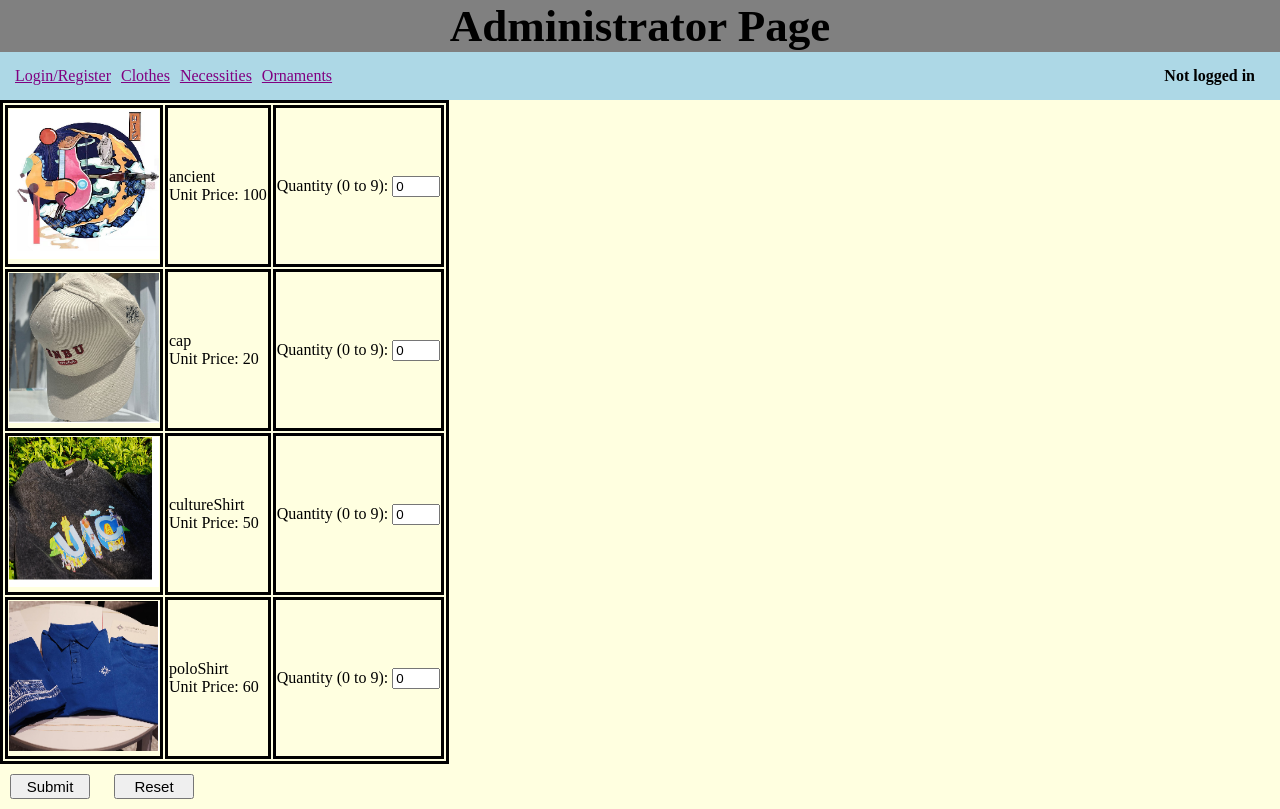
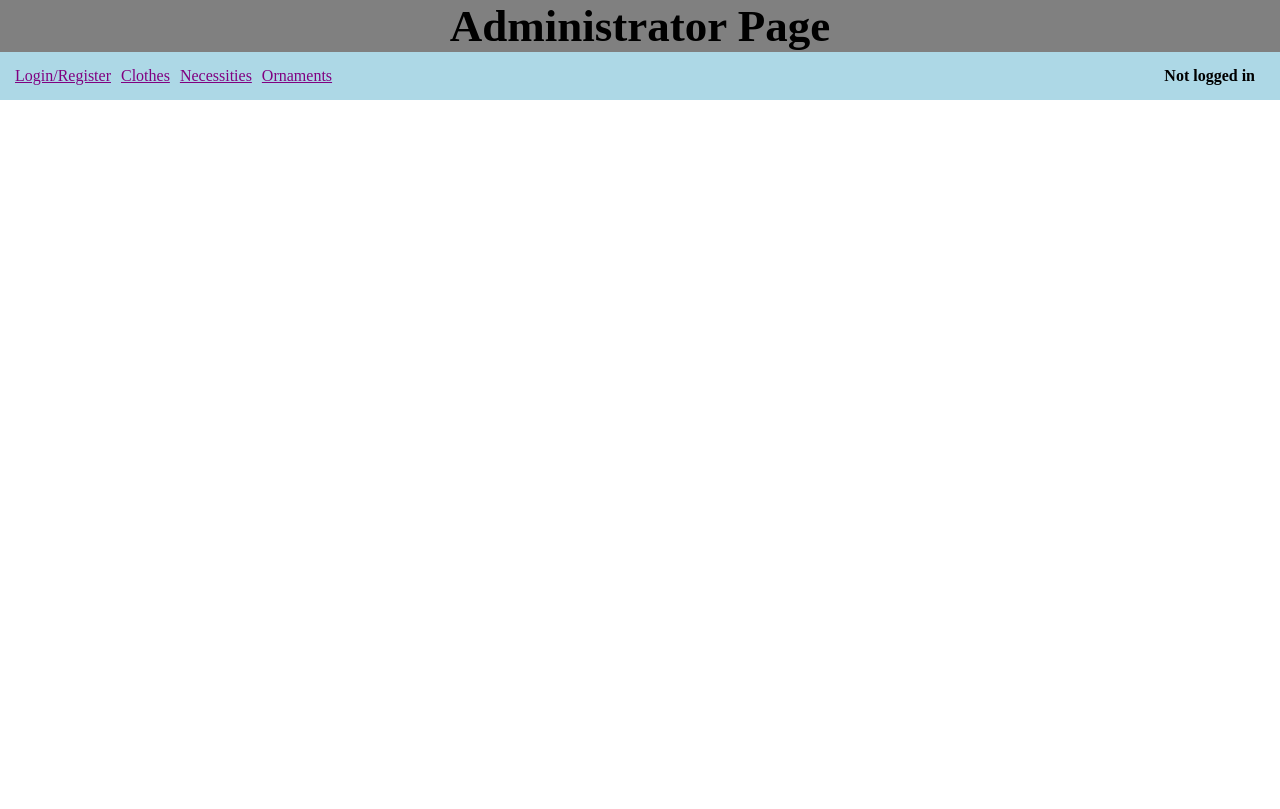
Before and after one commit to liyouran0820/SWDW_Project, a PHP site: page /administrator_page.php in a window 1280 px wide. After the commit the page ends 100 px from the top, so only its background shows below. Run offline with PHP 8.4, Linux system fonts and the light colour scheme.

Commit message:
管理员界面删除其他

```diff
--- a/administrator_page.php
+++ b/administrator_page.php
@@ -3,50 +3,6 @@ session_start();
 include "connection_bcrab.php";
 
 $message = "";
-
-if ($_SERVER["REQUEST_METHOD"] == "POST") {
-
-    if (!isset($_SESSION["username"])) {
-        echo "<script>
-            alert('Please login first.');
-            window.location.href = 'login.php';
-            </script>";
-        exit();
-    } else {
-
-        $ancient_shirt = $_POST["ancientShirt"];
-        $cap = $_POST["cap"];
-        $culture_shirt = $_POST["cultureShirt"];
-        $polo_shirt = $_POST["poloShirt"];
-
-        $sql1 = "UPDATE purchase
-                SET quantity = quantity + $ancient_shirt
-                WHERE itemN = 'ancientShirt'";
-
-        $sql2 = "UPDATE purchase
-                SET quantity = quantity + $cap
-                WHERE itemN = 'cap'";
-
-        $sql3 = "UPDATE purchase
-                SET quantity = quantity + $culture_shirt
-                WHERE itemN = 'cultureShirt'";
-
-        $sql4 = "UPDATE purchase
-                SET quantity = quantity + $polo_shirt
-                WHERE itemN = 'poloShirt'";
-
-        if (
-            $conn->query($sql1) === TRUE &&
-            $conn->query($sql2) === TRUE &&
-            $conn->query($sql3) === TRUE &&
-            $conn->query($sql4) === TRUE
-        ) {
-            $message = "Purchase submitted successfully.";
-        } else {
-            $message = "Purchase failed: " . $conn->error;
-        }
-    }
-}
 ?>
 
 <!DOCTYPE html>
@@ -88,49 +44,6 @@ if ($_SERVER["REQUEST_METHOD"] == "POST") {
         </nav>
 
         <div id="outline">
-            <form action="administrator_page.php" method="POST">
-
-                <table id="imgTable">
-                    <tr>
-                        <td><img src="images/clothes/ancientShirt.png"></td>
-                        <td>ancient<br>Unit Price: 100</td>
-                        <td>
-                            Quantity (0 to 9):
-                            <input name="ancientShirt" type="number" min="0" max="9" value="0" required>
-                        </td>
-                    </tr>
-
-                    <tr>
-                        <td><img src="images/clothes/cap.png"></td>
-                        <td>cap<br>Unit Price: 20</td>
-                        <td>
-                            Quantity (0 to 9):
-                            <input name="cap" type="number" min="0" max="9" value="0" required>
-                        </td>
-                    </tr>
-
-                    <tr>
-                        <td><img src="images/clothes/cultureShirt.png"></td>
-                        <td>cultureShirt<br>Unit Price: 50</td>
-                        <td>
-                            Quantity (0 to 9):
-                            <input name="cultureShirt" type="number" min="0" max="9" value="0" required>
-                        </td>
-                    </tr>
-
-                    <tr>
-                        <td><img src="images/clothes/poloShirt.png"></td>
-                        <td>poloShirt<br>Unit Price: 60</td>
-                        <td>
-                            Quantity (0 to 9):
-                            <input name="poloShirt" type="number" min="0" max="9" value="0" required>
-                        </td>
-                    </tr>
-                </table>
-
-                <button class="button" type="submit" name="purchaseSubmit">Submit</button>
-                <button class="button" type="reset">Reset</button>
-            </form>
         </div>
     </div>
 
```
